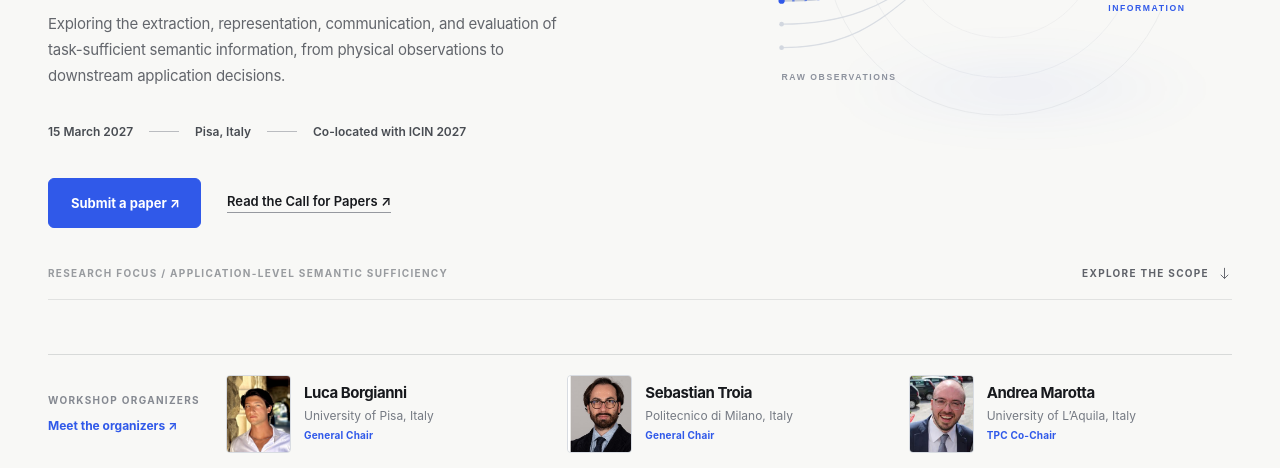
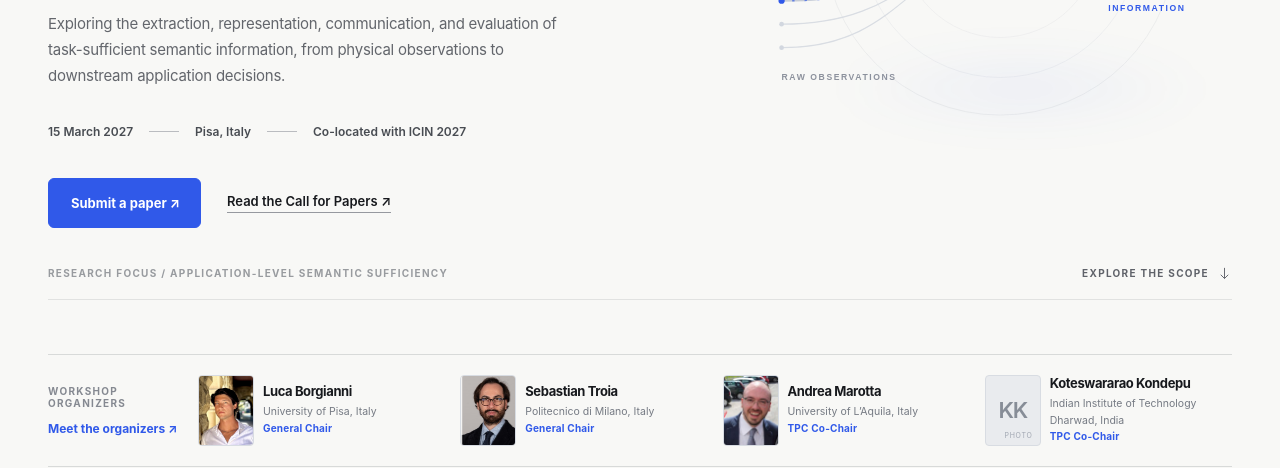
Before and after one commit to Borgianni/less-2027, a plain HTML site: page index.html in a window 1280 px wide. Shown: the part 463-931 px from the top of the page. Drawn offline with Linux system fonts and the light colour scheme.

Commit message:
Add Koteswararao Kondepu as TPC Co-Chair

```diff
--- a/styles.css
+++ b/styles.css
@@ -178,3 +178,15 @@ body{min-height:100vh;display:flex;flex-direction:column}main{flex:1}.topbar{hei
 @media(max-width:1120px){.organizer-band{grid-template-columns:145px repeat(3,minmax(0,1fr));gap:10px}.organizer-mini{gap:9px}.organizer-mini .portrait{width:57px;height:71px}.organizer-mini h3{font-size:13px}.organizer-mini p{font-size:11px}}
 @media(max-width:950px){.organizer-band{grid-template-columns:repeat(2,minmax(0,1fr));gap:18px}.organizer-label{grid-column:1/-1}.organizer-mini .portrait{width:73px;height:86px}.organizer-mini h3{font-size:15px}}
 @media(max-width:570px){.organizer-band{grid-template-columns:1fr}.organizer-label{grid-column:auto}.organizer-mini{gap:15px}.organizer-mini .portrait{width:75px;height:88px}.organizer-mini h3{font-size:16px}.tpc-lead-grid .profile-card{max-width:none}}
+
+/* Four organizing team profiles: responsive layout for General Chairs and TPC Co-Chairs. */
+.organizer-band{grid-template-columns:135px repeat(4,minmax(0,1fr));gap:15px}
+.organizer-mini{gap:9px;min-width:0}
+.organizer-mini .portrait{width:56px;height:71px}
+.organizer-mini h3{font-size:13px;line-height:1.25}
+.organizer-mini p{font-size:10.5px}
+.tpc-lead-grid{grid-template-columns:repeat(2,minmax(0,1fr))}
+.tpc-lead-grid .profile-card{max-width:none}
+@media(max-width:1200px){.organizer-band{grid-template-columns:repeat(2,minmax(0,1fr));gap:17px}.organizer-label{grid-column:1/-1;flex-direction:row;justify-content:space-between}.organizer-mini .portrait{width:73px;height:86px}.organizer-mini h3{font-size:15px}.organizer-mini p{font-size:12px}}
+@media(max-width:760px){.tpc-lead-grid{grid-template-columns:1fr}}
+@media(max-width:570px){.organizer-band{grid-template-columns:1fr}.organizer-label{grid-column:auto}.organizer-mini .portrait{width:75px;height:88px}.organizer-mini h3{font-size:16px}}
```
